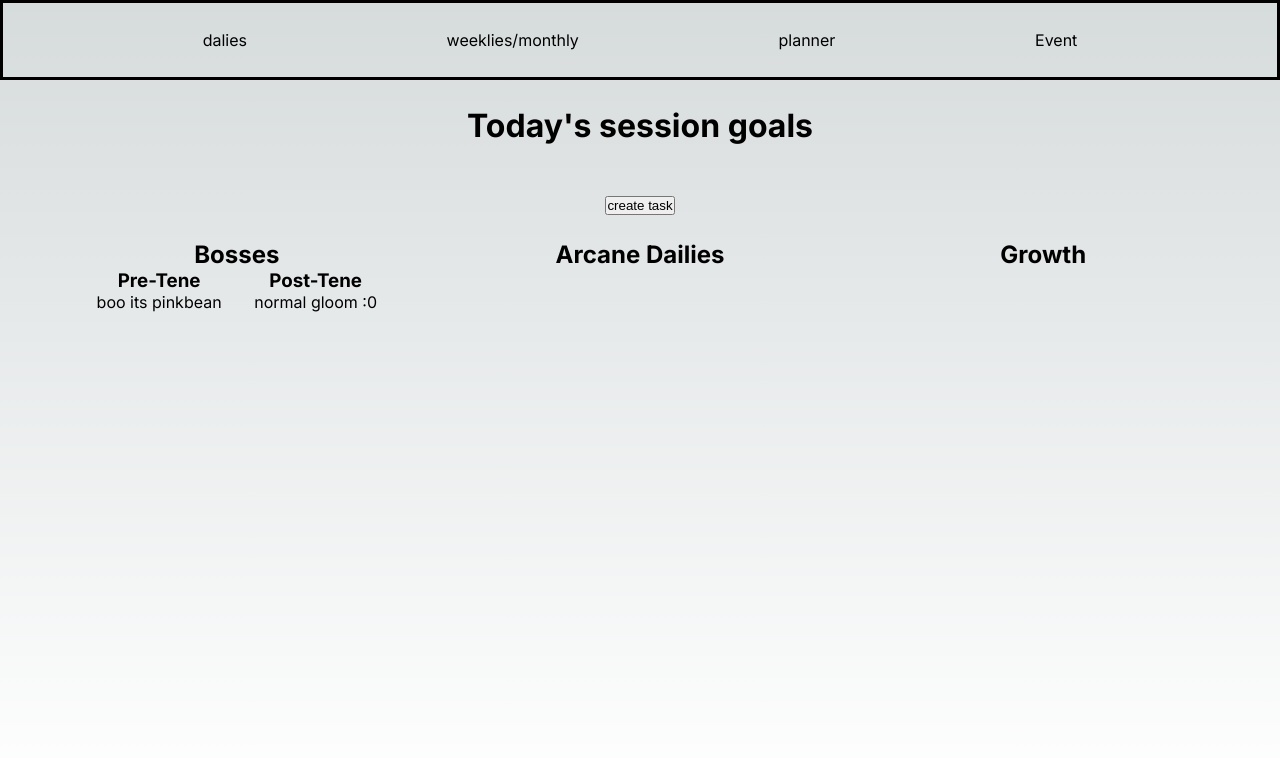
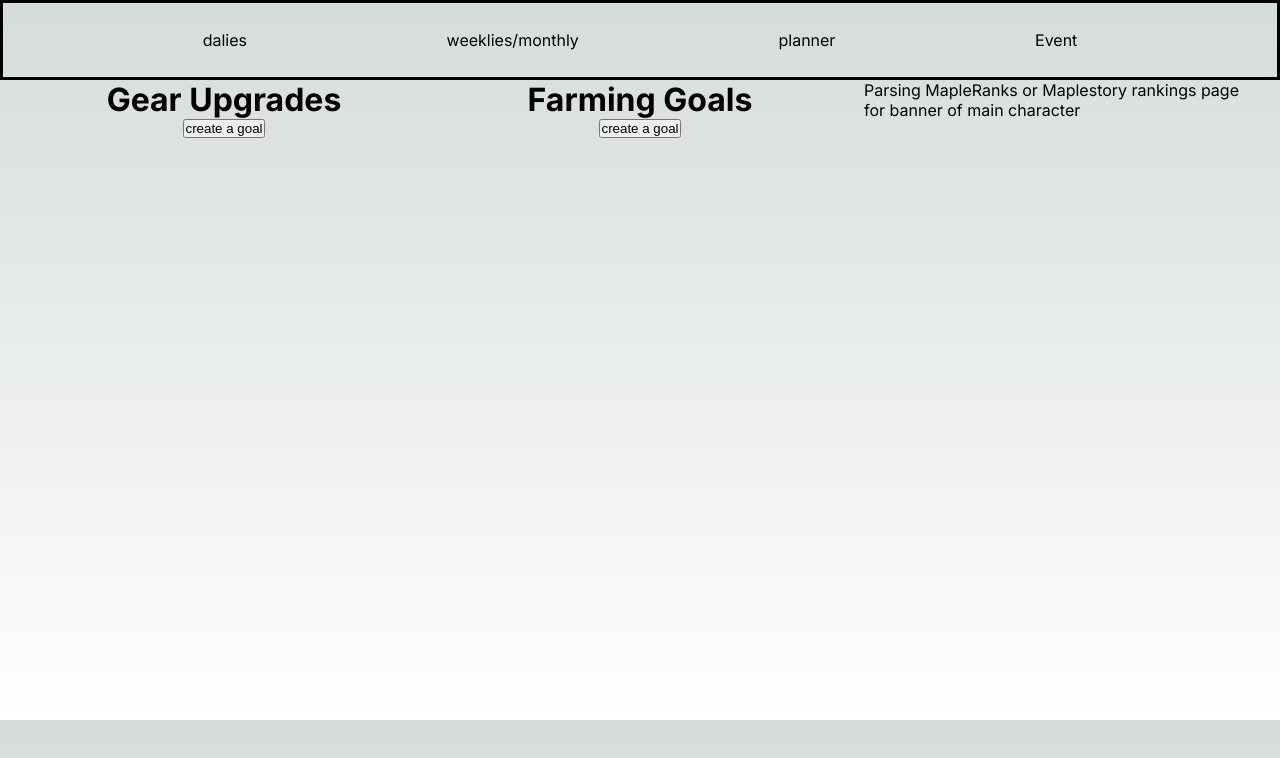
Before and after one commit to owen-na/maplemania, a Next.js app: page / in a window 1280 px wide. Shown: the top 758 px of the page. Built offline with nearby package versions, Linux system fonts and the light colour scheme.

Commit message:
created outline for planner layout

```diff
--- /dev/null
+++ b/src/Components/TaskHolder/TaskHolder.module.css
@@ -0,0 +1,8 @@
+.taskContainer {
+    width: 30%;
+    height: 80%;
+    display: flex;
+    flex-direction: column;
+    justify-content: flex-start;
+    align-items: center;
+}
--- /dev/null
+++ b/src/Components/TaskHolder/TaskHolder.tsx
@@ -0,0 +1,10 @@
+import styles from "./TaskHolder.module.css"
+
+export default function TaskHolder({title} : {title : String}) {
+    return (
+        <div className={styles.taskContainer}>
+            <h1>{title}</h1>
+            <button>create a goal</button>
+        </div>
+    )
+}
--- /dev/null
+++ b/src/app/Planner/Planner.module.css
@@ -0,0 +1,11 @@
+.tasks {
+    width: 100vw;
+    height: 80vh;
+    display: flex;
+    justify-content: space-evenly;
+}
+
+.charDisplay {
+    width: 30%;
+    height: 70%;
+}
--- a/src/app/Planner/Planner.tsx
+++ b/src/app/Planner/Planner.tsx
@@ -1,7 +1,16 @@
+import TaskHolder from "@/Components/TaskHolder/TaskHolder";
+import styles from "./Planner.module.css"
+
 export default function Planner() {
     return (
-        <>
+        <div className={styles.tasks}>
+            <TaskHolder title = "Gear Upgrades"/>
+            <TaskHolder title = "Farming Goals"/>
+            <div className={styles.charDisplay}>
+                <p>Parsing MapleRanks or Maplestory rankings page for banner of main character</p>
+            </div>
+            {/* gear upgrades, farming goals, estimated costs*/}
              {/* need it where it has to be showing off reccomendations? not sure yet*/}
-        </>
+        </div>
     )
 }
--- a/src/app/page.tsx
+++ b/src/app/page.tsx
@@ -2,11 +2,13 @@ import Image from "next/image";
 import styles from "./page.module.css";
 import NavBar from "./Navbar/Navbar";
 import Dailies from "./Dailies/Dailies";
+import Planner from "./Planner/Planner";
 
 export default function Home() {
   return (<>
     <NavBar />
-    <Dailies />
+    {/* <Dailies /> */}
+    <Planner />
     </>
   );
 }
```
